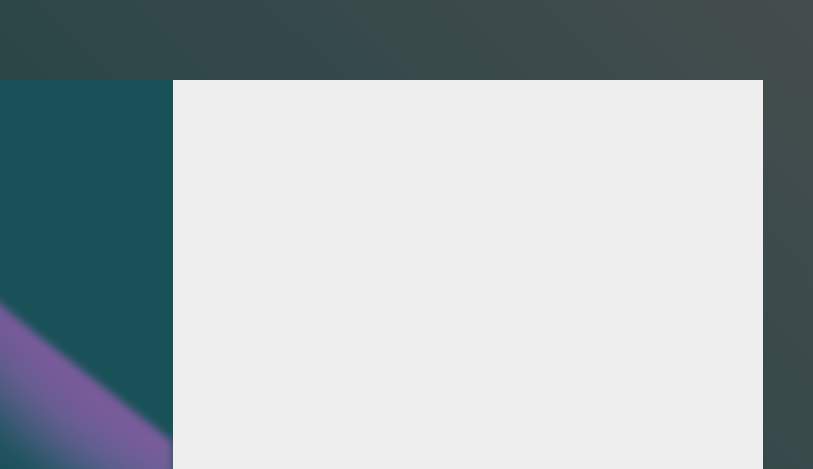
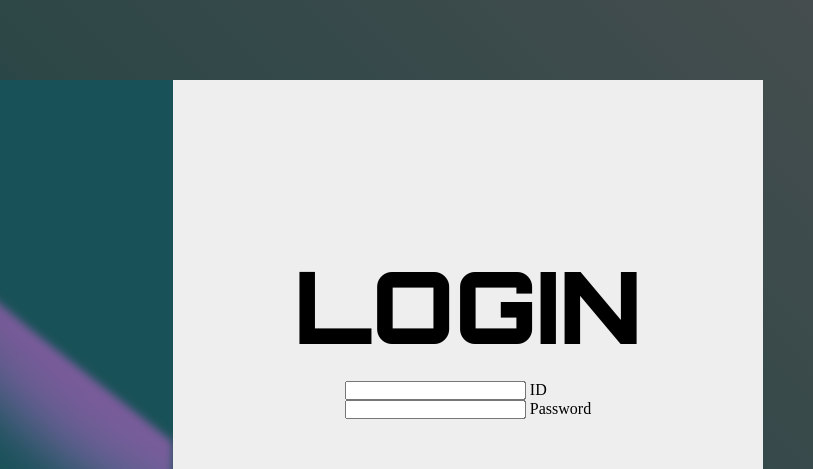
Before and after one commit to dcodelabTutor/login_page, a plain HTML site: page index.html in a window 1280 px wide. Shown: the top 469 px of the page, 467-1280 px from the left. Drawn offline with Linux system fonts and the light colour scheme.

Commit message:
loginInfo 위치설정

```diff
--- a/index.html
+++ b/index.html
@@ -28,6 +28,18 @@
                     </div>
                 </li>
                 <li class="loginInfo">
+                    <h1>LOGIN</h1>
+                    <div class="loginBox">
+                        <div class="inputBox">
+                            <input type="text" required="required">
+                            <span>ID</span>
+                        </div>
+
+                        <div class="inputBox">
+                            <input type="password" name="" id="" required="required">
+                            <span>Password</span>
+                        </div>
+                    </div>
 
                 </li>
             </ul>
--- a/scss/style.scss
+++ b/scss/style.scss
@@ -1,4 +1,5 @@
 @charset "utf-8";
+@import url('https://fonts.googleapis.com/css2?family=Orbitron:wght@900&display=swap');
 * {
 	margin: 0px;
 	padding: 0px;
@@ -84,10 +85,26 @@ a {
 					margin-left: -100px;
 				}
 			}
-			.loginVisual {
+			.loginInfo {
 				width: 50%;
 				height: 100%;
 				float: left;
+				position: relative;
+				h1 {
+					width: 100%;
+					font: 100px/1 'Orbitron';
+					text-align: center;
+					position: absolute;
+					top: 40%;
+					left: 50%;
+					transform: translate(-50%, -80%);
+				}
+				.loginBox {
+					position: absolute;
+					top: 50%;
+					left: 50%;
+					transform: translate(-50%, -50%);
+				}
 			}
 		}
 	}
```
Also changed, not shown: css/style.css, 1 other file.
